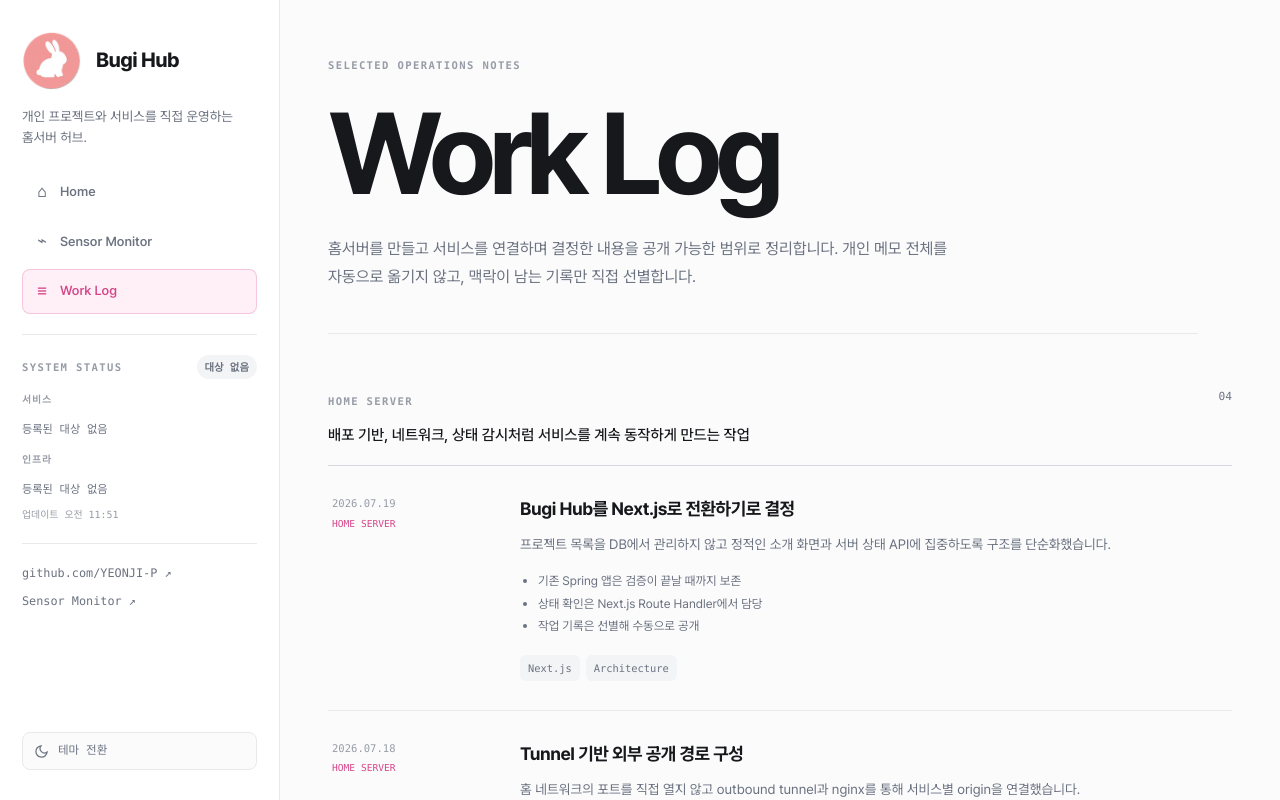
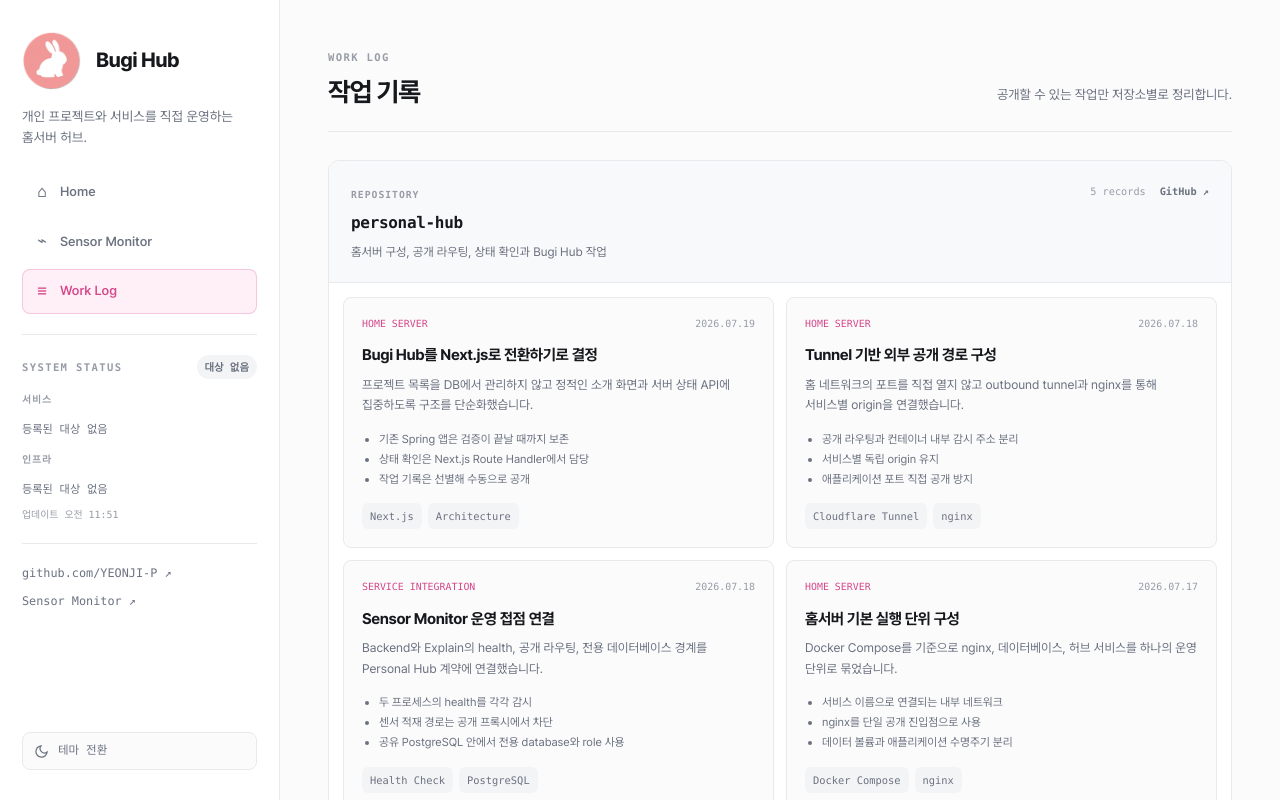
Before and after one commit to YEONJI-P/bugi-hub, a Next.js app: page /work-log in a window 1280 px wide. Shown: the top 800 px of the page. Built offline with nearby package versions, Linux system fonts and the light colour scheme.

Commit message:
feat(hub): 홈과 작업 기록 가독성 개선

```diff
--- a/src/app/globals.css
+++ b/src/app/globals.css
@@ -79,7 +79,7 @@ button, input { font: inherit; }
 .tagline { margin: 16px 0 0; color: var(--muted); font-size: .84rem; }
 .hairline { width: 100%; height: 1px; margin: 20px 0; border: 0; background: var(--line); }
 
-.eyebrow, .mono-meta, .checked-at, .section-link, .work-preview time, .work-category, .log-date, .tag-list, .text-links, .button-links, .running-badge {
+.eyebrow, .mono-meta, .checked-at, .section-link, .work-preview time, .work-category, .tag-list, .text-links, .button-links, .running-badge, .repository-label, .repository-actions, .log-card-meta {
   font-family: var(--mono);
 }
 .eyebrow { color: var(--faint); font-size: .66rem; font-weight: 700; letter-spacing: .13em; text-transform: uppercase; }
@@ -115,10 +115,10 @@ button, input { font: inherit; }
 .status-error { color: var(--down); }
 .checked-at { display: block; margin-top: 9px; color: var(--faint); font-size: .62rem; }
 
-.page-intro { max-width: 870px; padding: 12px 0 42px; border-bottom: 1px solid var(--line); }
-.page-intro h1 { margin: 18px 0 0; font-size: clamp(2.65rem, 6.7vw, 5.7rem); line-height: 1.01; letter-spacing: -.07em; }
-.page-intro p { max-width: 660px; margin: 24px 0 0; color: var(--muted); font-size: 1rem; line-height: 1.75; }
-.content-section { margin-top: 48px; }
+.home-heading, .work-log-header { display: flex; align-items: end; justify-content: space-between; gap: 28px; padding: 4px 0 24px; border-bottom: 1px solid var(--line); }
+.home-heading h1, .work-log-header h1 { margin: 7px 0 0; font-size: 1.65rem; line-height: 1.2; letter-spacing: -.04em; }
+.home-heading p, .work-log-header p { margin: 0 0 2px; color: var(--muted); font-size: .82rem; }
+.content-section { margin-top: 36px; }
 .section-label { display: flex; align-items: center; justify-content: space-between; gap: 16px; margin-bottom: 14px; }
 .section-link { color: var(--muted); font-size: .7rem; text-decoration: none; }
 .section-link:hover { color: var(--accent); }
@@ -135,12 +135,13 @@ button, input { font: inherit; }
 .text-links a { color: var(--muted); font-size: .71rem; font-weight: 650; text-decoration: none; }
 .text-links a:hover, .text-links .accent-link { color: var(--accent); }
 
-.work-preview-list { border-top: 1px solid var(--line-strong); }
-.work-preview { display: grid; grid-template-columns: 112px minmax(0, 1fr); gap: 22px; padding: 22px 4px; border-bottom: 1px solid var(--line); }
-.work-preview time { padding-top: 3px; color: var(--faint); font-size: .68rem; }
+.work-preview-grid { display: grid; grid-template-columns: repeat(3, minmax(0, 1fr)); gap: 12px; }
+.work-preview { padding: 17px; border: 1px solid var(--line); border-radius: 9px; background: var(--panel); }
+.work-preview-meta { display: flex; align-items: center; justify-content: space-between; gap: 12px; }
+.work-preview time { color: var(--faint); font-size: .64rem; }
 .work-category { color: var(--accent); font-size: .62rem; letter-spacing: .08em; text-transform: uppercase; }
-.work-preview h2 { margin: 6px 0 0; font-size: 1rem; letter-spacing: -.025em; }
-.work-preview p { max-width: 720px; margin: 7px 0 0; color: var(--muted); font-size: .8rem; }
+.work-preview h2 { margin: 13px 0 0; font-size: .9rem; line-height: 1.45; letter-spacing: -.025em; }
+.work-preview p { margin: 8px 0 0; color: var(--muted); font-size: .75rem; line-height: 1.6; }
 
 .detail-hero { padding: 10px 0 42px; border-bottom: 1px solid var(--line); }
 .hero-meta { display: flex; align-items: center; gap: 12px; }
@@ -167,22 +168,28 @@ button, input { font: inherit; }
 .integration-card li { display: grid; grid-template-columns: 27px 1fr; gap: 9px; color: var(--muted); font-size: .8rem; }
 .integration-card li span { color: var(--accent); font-family: var(--mono); font-size: .65rem; font-weight: 700; }
 
-.work-log-intro h1 { font-size: clamp(3.4rem, 9vw, 7.2rem); }
-.log-section { margin-top: 54px; }
-.log-section-heading { display: grid; grid-template-columns: minmax(0, 1fr) auto; gap: 20px; padding-bottom: 18px; border-bottom: 1px solid var(--line-strong); }
-.log-section-heading h2 { max-width: 670px; margin: 10px 0 0; font-size: .95rem; font-weight: 500; line-height: 1.6; }
-.log-list { display: flex; flex-direction: column; }
-.log-entry { display: grid; grid-template-columns: 160px minmax(0, 1fr); gap: 28px; padding: 29px 4px; border-bottom: 1px solid var(--line); scroll-margin-top: 20px; }
-.log-date { display: flex; flex-direction: column; gap: 5px; color: var(--faint); font-size: .66rem; }
-.log-date span { color: var(--accent); font-size: .6rem; text-transform: uppercase; }
-.log-body h3 { margin: 0; font-size: 1.12rem; letter-spacing: -.025em; }
-.log-body > p { max-width: 740px; margin: 10px 0 0; color: var(--muted); font-size: .85rem; line-height: 1.65; }
-.log-body ul { margin: 15px 0 0; padding-left: 18px; color: var(--muted); font-size: .77rem; line-height: 1.8; }
+.repository-list { display: flex; flex-direction: column; gap: 24px; margin-top: 28px; }
+.repository-section { overflow: hidden; border: 1px solid var(--line); border-radius: 11px; background: var(--panel); }
+.repository-heading { display: flex; align-items: start; justify-content: space-between; gap: 24px; padding: 20px 22px; border-bottom: 1px solid var(--line); background: color-mix(in srgb, var(--chip) 55%, var(--panel)); }
+.repository-label { color: var(--faint); font-size: .61rem; font-weight: 700; letter-spacing: .1em; text-transform: uppercase; }
+.repository-heading h2 { margin: 5px 0 0; font-family: var(--mono); font-size: 1rem; letter-spacing: -.02em; }
+.repository-heading p { margin: 7px 0 0; color: var(--muted); font-size: .76rem; }
+.repository-actions { display: flex; align-items: center; gap: 14px; flex: none; padding-top: 3px; color: var(--faint); font-size: .64rem; }
+.repository-actions a { color: var(--muted); font-weight: 700; text-decoration: none; }
+.repository-actions a:hover { color: var(--accent); }
+.log-card-grid { display: grid; grid-template-columns: repeat(2, minmax(0, 1fr)); gap: 12px; padding: 14px; }
+.log-card { padding: 18px; border: 1px solid var(--line); border-radius: 8px; background: var(--paper); scroll-margin-top: 20px; }
+.log-card-meta { display: flex; align-items: center; justify-content: space-between; gap: 12px; color: var(--faint); font-size: .62rem; }
+.log-card-meta span { color: var(--accent); text-transform: uppercase; }
+.log-card h3 { margin: 13px 0 0; font-size: .96rem; line-height: 1.45; letter-spacing: -.025em; }
+.log-card > p { margin: 8px 0 0; color: var(--muted); font-size: .78rem; line-height: 1.65; }
+.log-card ul { margin: 13px 0 0; padding-left: 17px; color: var(--muted); font-size: .72rem; line-height: 1.75; }
+.log-card .tag-list { margin-top: 14px; }
 
 @media (max-width: 900px) {
   .sidebar { flex-basis: 248px; width: 248px; }
   .main { padding: 34px 28px 64px; }
-  .project-grid, .fact-grid { grid-template-columns: 1fr; }
+  .project-grid, .fact-grid, .work-preview-grid { grid-template-columns: 1fr; }
   .project-card { min-height: auto; }
   .process-flow { grid-template-columns: 1fr; }
   .flow-arrow { transform: rotate(90deg); text-align: center; }
@@ -195,9 +202,9 @@ button, input { font: inherit; }
   .sidebar { position: static; width: 100%; height: auto; overflow: visible; border-right: 0; border-bottom: 1px solid var(--line); }
   .theme-toggle { margin-top: 12px; }
   .main { padding: 30px 20px 56px; }
-  .page-intro h1 { letter-spacing: -.06em; }
-  .work-preview, .log-entry { grid-template-columns: 1fr; gap: 9px; }
-  .log-date { flex-direction: row; justify-content: space-between; }
+  .home-heading, .work-log-header, .repository-heading { align-items: start; flex-direction: column; gap: 10px; }
+  .log-card-grid { grid-template-columns: 1fr; }
+  .repository-actions { width: 100%; justify-content: space-between; }
 }
 
 @media (prefers-reduced-motion: reduce) { html { scroll-behavior: auto; } }
--- a/src/app/work-log/page.tsx
+++ b/src/app/work-log/page.tsx
@@ -1,49 +1,77 @@
 import type { Metadata } from "next";
-import { workLogs, type WorkCategory } from "@/data/work-log";
+import { workLogs, type WorkRepository } from "@/data/work-log";
 
 export const metadata: Metadata = {
   title: "Work Log",
-  description: "Personal Hub를 만들고 운영하며 남긴 선별 작업 기록",
+  description: "저장소별로 정리한 Personal Hub 작업 기록",
 };
 
-const sections: { category: WorkCategory; description: string }[] = [
-  { category: "Home Server", description: "배포 기반, 네트워크, 상태 감시처럼 서비스를 계속 동작하게 만드는 작업" },
-  { category: "Service Integration", description: "독립 프로젝트를 홈서버에 연결하며 정리한 라우팅·health·데이터 경계" },
+const repositories: {
+  id: WorkRepository;
+  name: string;
+  description: string;
+  href: string;
+}[] = [
+  {
+    id: "personal-hub",
+    name: "personal-hub",
+    description: "홈서버 구성, 공개 라우팅, 상태 확인과 Bugi Hub 작업",
+    href: "https://github.com/YEONJI-P/personal-hub",
+  },
+  {
+    id: "sensor-monitor",
+    name: "sensor-monitor",
+    description: "Sensor Monitor의 배포 이미지와 Personal Hub 연결 작업",
+    href: "https://github.com/YEONJI-P/sensor-monitor",
+  },
 ];
 
 export default function WorkLogPage() {
   return (
     <>
-      <header className="page-intro work-log-intro">
-        <span className="eyebrow">Selected operations notes</span>
-        <h1>Work Log</h1>
-        <p>홈서버를 만들고 서비스를 연결하며 결정한 내용을 공개 가능한 범위로 정리합니다. 개인 메모 전체를 자동으로 옮기지 않고, 맥락이 남는 기록만 직접 선별합니다.</p>
+      <header className="work-log-header">
+        <div>
+          <span className="eyebrow">Work log</span>
+          <h1>작업 기록</h1>
+        </div>
+        <p>공개할 수 있는 작업만 저장소별로 정리합니다.</p>
       </header>
 
-      {sections.map((section) => {
-        const entries = workLogs.filter((entry) => entry.category === section.category);
+      <div className="repository-list">
+        {repositories.map((repository) => {
+          const entries = workLogs.filter((entry) => entry.repository === repository.id);
           return (
-          <section className="log-section" aria-labelledby={`heading-${section.category}`} key={section.category}>
-            <div className="log-section-heading">
-              <div><span className="eyebrow">{section.category}</span><h2 id={`heading-${section.category}`}>{section.description}</h2></div>
-              <span className="mono-meta">0{entries.length}</span>
+            <section className="repository-section" aria-labelledby={`repository-${repository.id}`} key={repository.id}>
+              <header className="repository-heading">
+                <div>
+                  <span className="repository-label">Repository</span>
+                  <h2 id={`repository-${repository.id}`}>{repository.name}</h2>
+                  <p>{repository.description}</p>
                 </div>
-            <div className="log-list">
+                <div className="repository-actions">
+                  <span>{entries.length} records</span>
+                  <a href={repository.href} target="_blank" rel="noreferrer">GitHub ↗</a>
+                </div>
+              </header>
+
+              <div className="log-card-grid">
                 {entries.map((entry) => (
-                <article className="log-entry" id={entry.slug} key={entry.slug}>
-                  <div className="log-date"><time dateTime={entry.date}>{entry.date.replaceAll("-", ".")}</time><span>{entry.category}</span></div>
-                  <div className="log-body">
+                  <article className="log-card" id={entry.slug} key={entry.slug}>
+                    <div className="log-card-meta">
+                      <span>{entry.category}</span>
+                      <time dateTime={entry.date}>{entry.date.replaceAll("-", ".")}</time>
+                    </div>
                     <h3>{entry.title}</h3>
                     <p>{entry.summary}</p>
                     <ul>{entry.details.map((detail) => <li key={detail}>{detail}</li>)}</ul>
                     <div className="tag-list">{entry.tags.map((tag) => <span key={tag}>{tag}</span>)}</div>
-                  </div>
                   </article>
                 ))}
               </div>
             </section>
           );
         })}
+      </div>
     </>
   );
 }
--- a/src/data/work-log.ts
+++ b/src/data/work-log.ts
@@ -1,9 +1,11 @@
 export type WorkCategory = "Home Server" | "Service Integration";
+export type WorkRepository = "personal-hub" | "sensor-monitor";
 
 export interface WorkLogEntry {
   slug: string;
   date: string;
   category: WorkCategory;
+  repository: WorkRepository;
   title: string;
   summary: string;
   details: string[];
@@ -15,6 +17,7 @@ export const workLogs: WorkLogEntry[] = [
     slug: "nextjs-hub-migration",
     date: "2026-07-19",
     category: "Home Server",
+    repository: "personal-hub",
     title: "Bugi Hub를 Next.js로 전환하기로 결정",
     summary: "프로젝트 목록을 DB에서 관리하지 않고 정적인 소개 화면과 서버 상태 API에 집중하도록 구조를 단순화했습니다.",
     details: ["기존 Spring 앱은 검증이 끝날 때까지 보존", "상태 확인은 Next.js Route Handler에서 담당", "작업 기록은 선별해 수동으로 공개"],
@@ -24,6 +27,7 @@ export const workLogs: WorkLogEntry[] = [
     slug: "sensor-image-update-flow",
     date: "2026-07-19",
     category: "Service Integration",
+    repository: "sensor-monitor",
     title: "Sensor 이미지 갱신 흐름 정리",
     summary: "CI에서 만든 이미지를 검토 가능한 변경으로 연결하고 홈서버가 정해진 주기로 반영하는 운영 흐름을 정리했습니다.",
     details: ["애플리케이션 저장소와 배포 저장소의 책임 분리", "자동 반영 전 변경 검토 단계 유지", "실패 시 기존 컨테이너를 유지하는 방향"],
@@ -33,6 +37,7 @@ export const workLogs: WorkLogEntry[] = [
     slug: "public-routing",
     date: "2026-07-18",
     category: "Home Server",
+    repository: "personal-hub",
     title: "Tunnel 기반 외부 공개 경로 구성",
     summary: "홈 네트워크의 포트를 직접 열지 않고 outbound tunnel과 nginx를 통해 서비스별 origin을 연결했습니다.",
     details: ["공개 라우팅과 컨테이너 내부 감시 주소 분리", "서비스별 독립 origin 유지", "애플리케이션 포트 직접 공개 방지"],
@@ -42,6 +47,7 @@ export const workLogs: WorkLogEntry[] = [
     slug: "sensor-service-boundary",
     date: "2026-07-18",
     category: "Service Integration",
+    repository: "personal-hub",
     title: "Sensor Monitor 운영 접점 연결",
     summary: "Backend와 Explain의 health, 공개 라우팅, 전용 데이터베이스 경계를 Personal Hub 계약에 연결했습니다.",
     details: ["두 프로세스의 health를 각각 감시", "센서 적재 경로는 공개 프록시에서 차단", "공유 PostgreSQL 안에서 전용 database와 role 사용"],
@@ -51,6 +57,7 @@ export const workLogs: WorkLogEntry[] = [
     slug: "home-server-core",
     date: "2026-07-17",
     category: "Home Server",
+    repository: "personal-hub",
     title: "홈서버 기본 실행 단위 구성",
     summary: "Docker Compose를 기준으로 nginx, 데이터베이스, 허브 서비스를 하나의 운영 단위로 묶었습니다.",
     details: ["서비스 이름으로 연결되는 내부 네트워크", "nginx를 단일 공개 진입점으로 사용", "데이터 볼륨과 애플리케이션 수명주기 분리"],
@@ -60,6 +67,7 @@ export const workLogs: WorkLogEntry[] = [
     slug: "monitoring-targets",
     date: "2026-07-16",
     category: "Home Server",
+    repository: "personal-hub",
     title: "설정 기반 상태 감시 분리",
     summary: "공개 주소 대신 컨테이너 내부 URL을 환경별로 주입해 서비스 상태를 확인하도록 경계를 정리했습니다.",
     details: ["health 응답 계약을 HTTP 200과 status UP으로 통일", "대상 URL은 서버에서만 사용", "화면은 통합된 상태 응답만 소비"],
```
Also changed, not shown: src/app/page.tsx (+12 -10 lines). Lines whose indentation alone changed are shown as unchanged.
